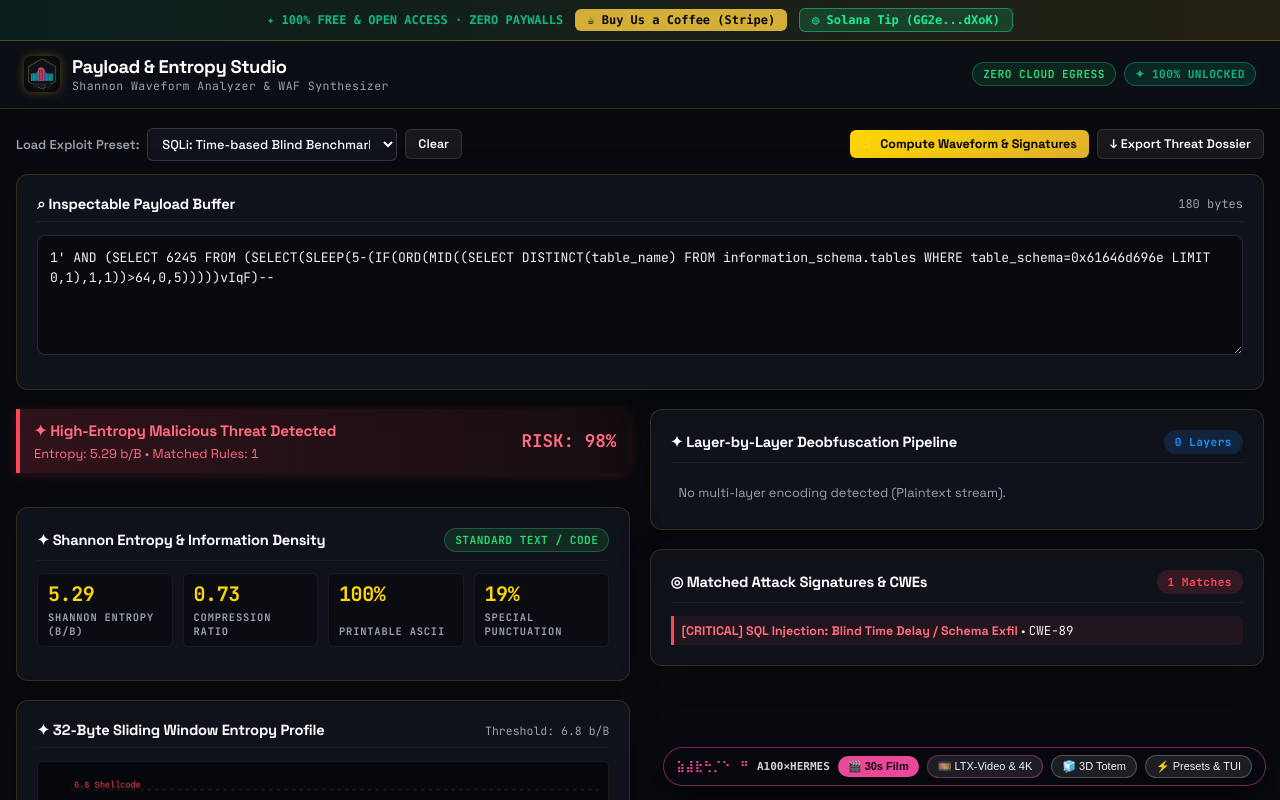
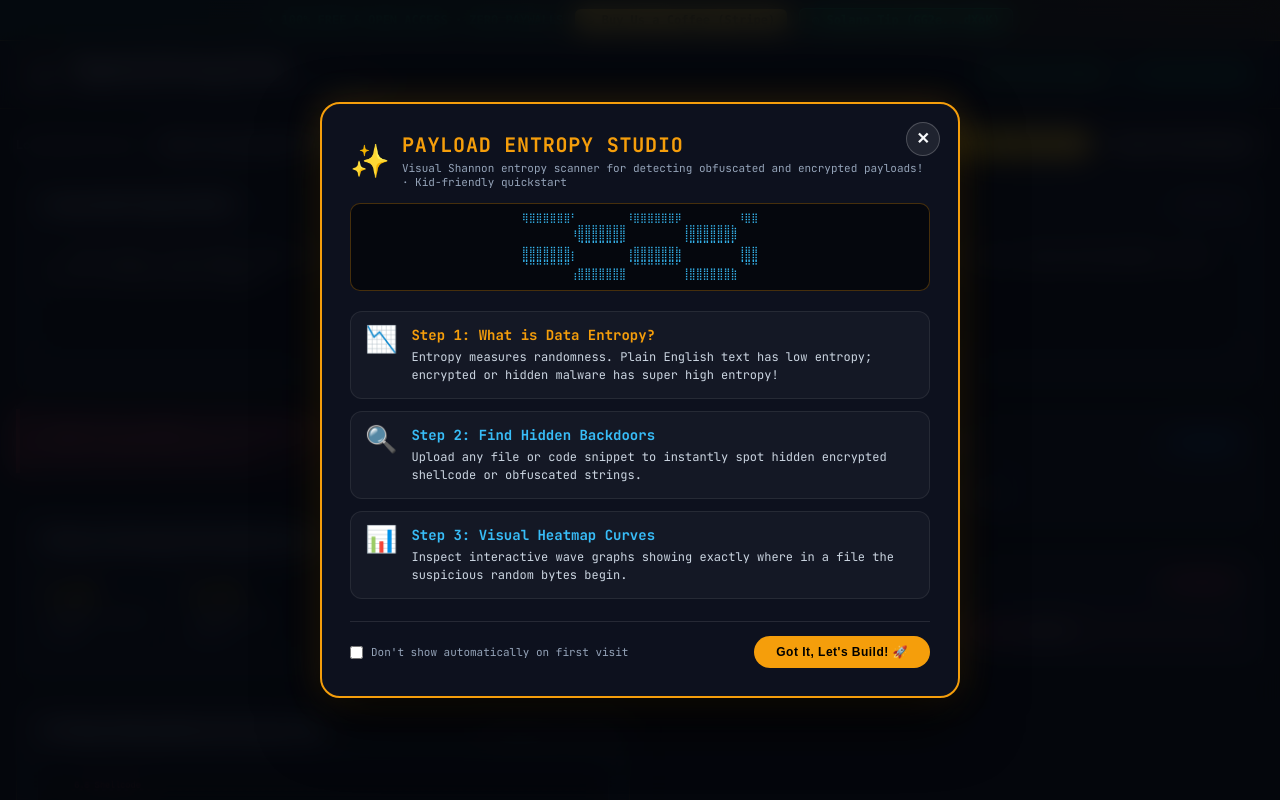
Before and after one commit to 1nc0gn30/payload-entropy-studio, an Electron app: page public/index.html in a window 1280 px wide. Shown: the top 800 px of the page. Drawn offline with Linux system fonts and the light colour scheme.

Commit message:
feat: add kid-friendly tutorial modal with live Braille wave, remove A100 bar

```diff
--- a/public/index.html
+++ b/public/index.html
@@ -1185,6 +1185,22 @@ alert tcp any any -> $HTTP_SERVERS $HTTP_PORTS (
       loadPreset('sql');
     });
   </script>
-  <script src="/assets/sovereign-upgrade.js" defer></script>
+
+
+  <script src="/sovereign_tutorial.js"></script>
+  <script>
+    window.addEventListener("DOMContentLoaded", function() {
+      if (window.createSovereignTutorial) {
+        window.createSovereignTutorial({
+          toolId: "payload-entropy-studio",
+          toolName: "Payload Entropy Studio",
+          tagline: "Visual Shannon entropy scanner for detecting obfuscated and encrypted payloads!",
+          accentColor: "#F59E0B",
+          steps: [{"icon": "\ud83d\udcc9", "title": "What is Data Entropy?", "desc": "Entropy measures randomness. Plain English text has low entropy; encrypted or hidden malware has super high entropy!"}, {"icon": "\ud83d\udd0d", "title": "Find Hidden Backdoors", "desc": "Upload any file or code snippet to instantly spot hidden encrypted shellcode or obfuscated strings."}, {"icon": "\ud83d\udcca", "title": "Visual Heatmap Curves", "desc": "Inspect interactive wave graphs showing exactly where in a file the suspicious random bytes begin."}]
+        });
+      }
+    });
+  </script>
+
 </body>
 </html>
--- /dev/null
+++ b/public/sovereign_tutorial.js
@@ -0,0 +1,136 @@
+/**
+ * Sovereign Reusable Kid-Friendly Tutorial & Braille/ASCII Magic Engine
+ * Author: Neal Frazier Tech (@1nc0gn30) • NullAI Platform
+ */
+(function() {
+  if (window.__SOVEREIGN_TUTORIAL_ATTACHED__) return;
+  window.__SOVEREIGN_TUTORIAL_ATTACHED__ = true;
+
+  window.createSovereignTutorial = function(config) {
+    const {
+      toolId,
+      toolName,
+      tagline,
+      steps, // [{ icon, title, desc }]
+      accentColor = "#FFB800"
+    } = config;
+
+    // Check if modal already exists
+    if (document.getElementById(`sovTutorial-${toolId}`)) return;
+
+    // Remove any legacy floating A100 bar
+    const oldA100 = document.getElementById('zoth-sovereign-a100-bar');
+    if (oldA100) oldA100.remove();
+
+    // Create modal HTML
+    const modal = document.createElement('div');
+    modal.id = `sovTutorial-${toolId}`;
+    modal.style.cssText = 'display:none; position:fixed; inset:0; z-index:999999; background:rgba(4,6,12,0.85); backdrop-filter:blur(14px); align-items:center; justify-content:center; padding:18px; box-sizing:border-box;';
+
+    const stepsHtml = steps.map((s, idx) => `
+      <div style="display:flex; gap:14px; background:rgba(255,255,255,0.03); border:1px solid rgba(255,255,255,0.08); border-radius:12px; padding:14px; align-items:flex-start;">
+        <span style="font-size:26px; line-height:1;">${s.icon}</span>
+        <div>
+          <h4 style="margin:0 0 4px; color:${idx === 0 ? accentColor : '#38BDF8'}; font-size:14px; font-weight:700;">Step ${idx + 1}: ${s.title}</h4>
+          <p style="margin:0; color:#CBD5E1; font-size:12px; line-height:1.5;">${s.desc}</p>
+        </div>
+      </div>
+    `).join('');
+
+    modal.innerHTML = `
+      <div style="background:#0D111E; border:2px solid ${accentColor}; border-radius:20px; max-width:640px; width:100%; max-height:90vh; overflow-y:auto; box-shadow:0 24px 60px rgba(0,0,0,0.8), 0 0 35px ${accentColor}33; padding:28px; color:#F8FAFC; position:relative; font-family:ui-monospace, 'JetBrains Mono', SFMono-Regular, monospace; box-sizing:border-box;">
+
+        <button id="sovCloseBtn-${toolId}" style="position:absolute; top:18px; right:18px; background:rgba(255,255,255,0.08); border:1px solid rgba(255,255,255,0.2); color:#F8FAFC; width:34px; height:34px; border-radius:50%; font-size:16px; cursor:pointer; font-weight:bold; display:flex; align-items:center; justify-content:center;">✕</button>
+
+        <div style="display:flex; align-items:center; gap:12px; margin-bottom:14px;">
+          <span style="font-size:32px;">✨</span>
+          <div>
+            <h2 style="margin:0; font-size:20px; font-weight:800; color:${accentColor}; text-transform:uppercase; letter-spacing:0.04em;">${toolName}</h2>
+            <p style="margin:3px 0 0; color:#94A3B8; font-size:11px;">${tagline} · Kid-friendly quickstart</p>
+          </div>
+        </div>
+
+        <!-- Live ASCII / Braille Magic Stage -->
+        <div style="background:#05070D; border:1px solid ${accentColor}44; border-radius:10px; padding:10px; margin-bottom:20px; text-align:center; overflow:hidden;">
+          <pre id="sovBrailleCanvas-${toolId}" style="font-size:9.5px; line-height:9.5px; color:#38BDF8; margin:0; font-family:monospace; white-space:pre;"></pre>
+        </div>
+
+        <!-- Steps List -->
+        <div style="display:flex; flex-direction:column; gap:12px;">
+          ${stepsHtml}
+        </div>
+
+        <div style="margin-top:22px; display:flex; justify-content:space-between; align-items:center; padding-top:14px; border-top:1px solid rgba(255,255,255,0.1); flex-wrap:wrap; gap:12px;">
+          <label style="display:flex; align-items:center; gap:8px; font-size:11px; color:#94A3B8; cursor:pointer;">
+            <input type="checkbox" id="sovDontShow-${toolId}" style="cursor:pointer;"> Don't show automatically on first visit
+          </label>
+          <button id="sovActionBtn-${toolId}" style="background:${accentColor}; color:#000; border:none; padding:9px 22px; border-radius:999px; font-weight:800; font-size:12px; cursor:pointer; letter-spacing:0.04em;">Got It, Let's Build! 🚀</button>
+        </div>
+
+      </div>
+    `;
+
+    document.body.appendChild(modal);
+
+    let animInterval = null;
+    let tick = 0;
+
+    function renderBrailleWave() {
+      const el = document.getElementById(`sovBrailleCanvas-${toolId}`);
+      if (!el) return;
+      tick += 0.16;
+      const W = 34, H = 7;
+      let out = '';
+      for (let y = 0; y < H; y++) {
+        for (let x = 0; x < W; x++) {
+          let mask = 0;
+          const dots = [
+            [0,0,0x01],[0,1,0x02],[0,2,0x04],[0,3,0x40],
+            [1,0,0x08],[1,1,0x10],[1,2,0x20],[1,3,0x80]
+          ];
+          for (let d = 0; d < 8; d++) {
+            const px = x * 2 + dots[d][0];
+            const py = y * 4 + dots[d][1];
+            const v = Math.sin(px * 0.2 + tick) * Math.cos(py * 0.35 + tick);
+            if (v > 0.08) mask |= dots[d][2];
+          }
+          out += String.fromCharCode(0x2800 | mask);
+        }
+        out += '\n';
+      }
+      el.textContent = out;
+    }
+
+    function openModal() {
+      modal.style.display = 'flex';
+      if (!animInterval) {
+        animInterval = setInterval(renderBrailleWave, 55);
+      }
+    }
+
+    function closeModal() {
+      modal.style.display = 'none';
+      if (animInterval) {
+        clearInterval(animInterval);
+        animInterval = null;
+      }
+      const chk = document.getElementById(`sovDontShow-${toolId}`);
+      if (chk && chk.checked) {
+        localStorage.setItem(`sov_tutorial_seen_${toolId}`, 'true');
+      }
+    }
+
+    document.getElementById(`sovCloseBtn-${toolId}`).addEventListener('click', closeModal);
+    document.getElementById(`sovActionBtn-${toolId}`).addEventListener('click', closeModal);
+
+    // Auto-launch if not seen
+    if (!localStorage.getItem(`sov_tutorial_seen_${toolId}`)) {
+      setTimeout(openModal, 600);
+    }
+
+    return {
+      open: openModal,
+      close: closeModal
+    };
+  };
+})();
```
